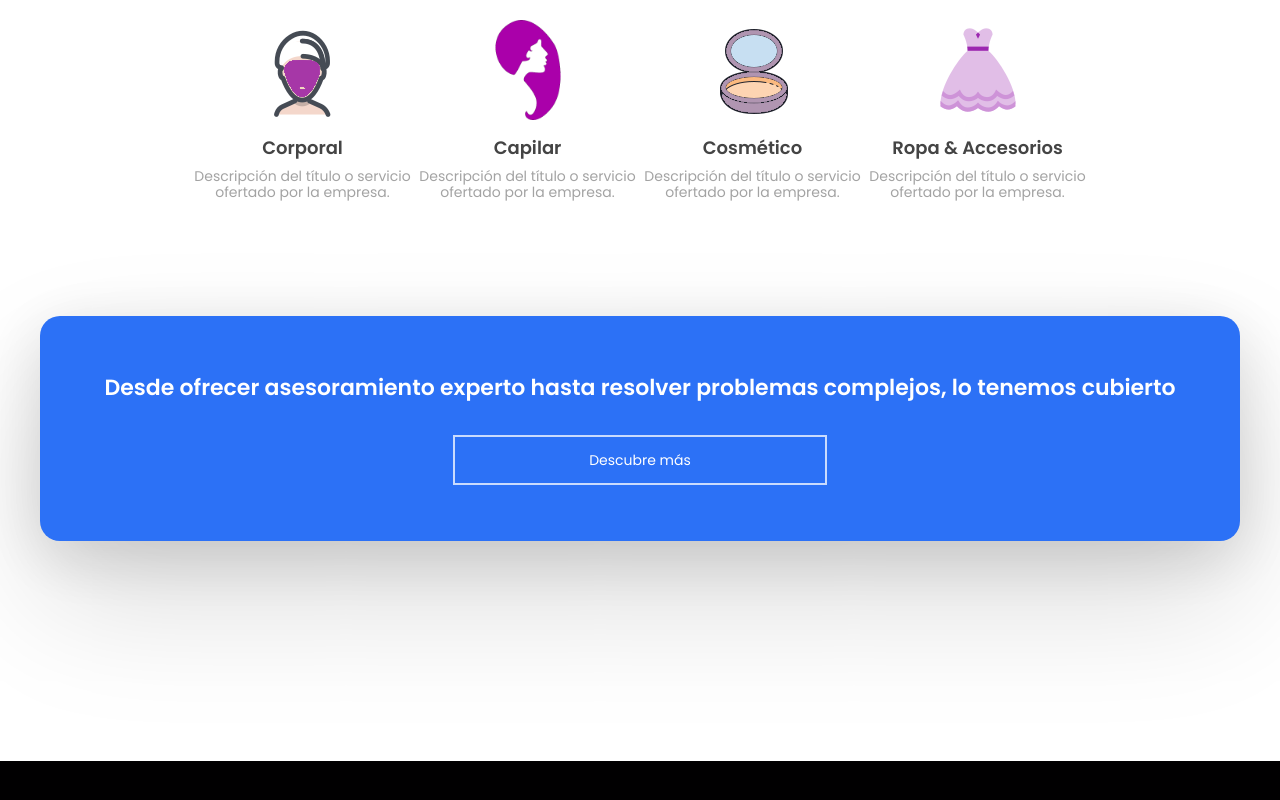
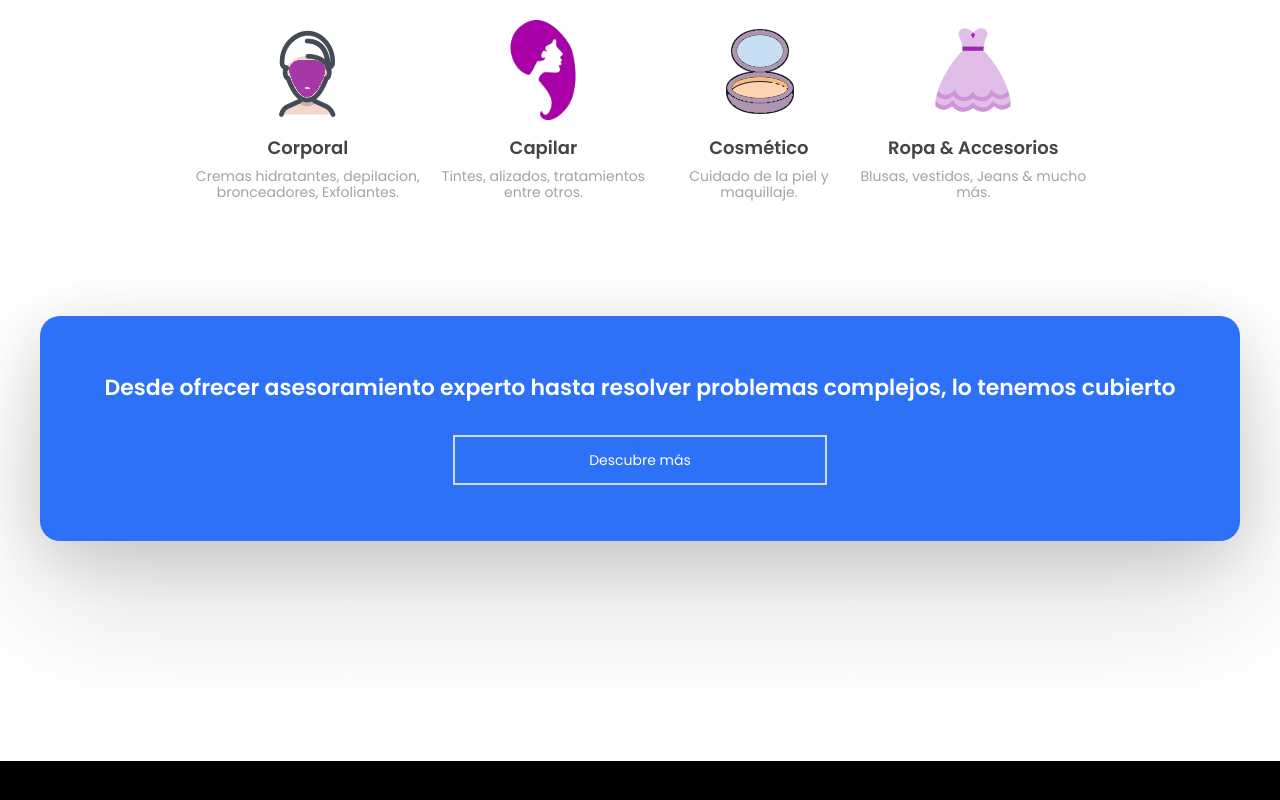
Before and after one commit to Amjimenezv94/Sapiencia, a plain HTML site: page index.html in a window 1280 px wide. Shown: the part 2126-2926 px from the top of the page. Drawn offline with Linux system fonts and the light colour scheme.

Commit message:
first_ commit

```diff
--- a/index.html
+++ b/index.html
@@ -161,7 +161,7 @@
 			            Corporal
 			        </span>
 			        <span class="frontpage__links-description">
-			            Descripción del título o servicio ofertado por la empresa.
+			            Cremas hidratantes, depilacion, bronceadores, Exfoliantes.
 			        </span>
 			    </a>
 			    <a href="#" class="frontpage__links-item">
@@ -172,7 +172,7 @@
 			            Capilar
 			        </span>
 			        <span class="frontpage__links-description">
-			            Descripción del título o servicio ofertado por la empresa.
+			            Tintes, alizados, tratamientos entre otros.
 			        </span>
 			    </a>
 			    <a href="#" class="frontpage__links-item">
@@ -184,7 +184,7 @@
 			            Cosmético
 			        </span>
 			        <span class="frontpage__links-description">
-			            Descripción del título o servicio ofertado por la empresa.
+			            Cuidado de la piel y maquillaje.
 			        </span>
 			    </a>
 			    <a href="#" class="frontpage__links-item">
@@ -195,7 +195,7 @@
 			            Ropa & Accesorios
 			        </span>
 			        <span class="frontpage__links-description">
-			            Descripción del título o servicio ofertado por la empresa.
+			            Blusas, vestidos, Jeans & mucho más.
 			        </span>
 			    </a>
 			</div>
```
